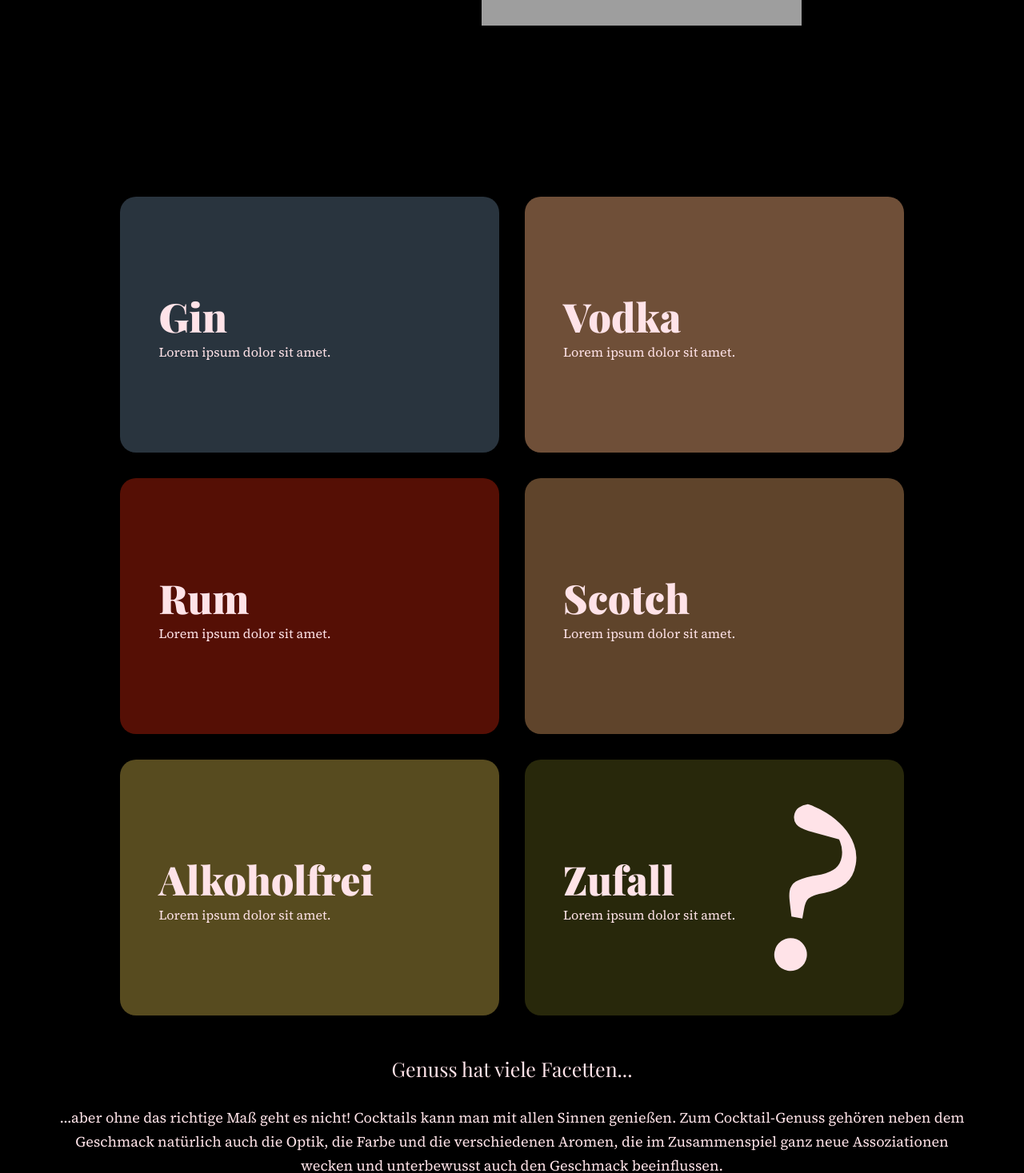
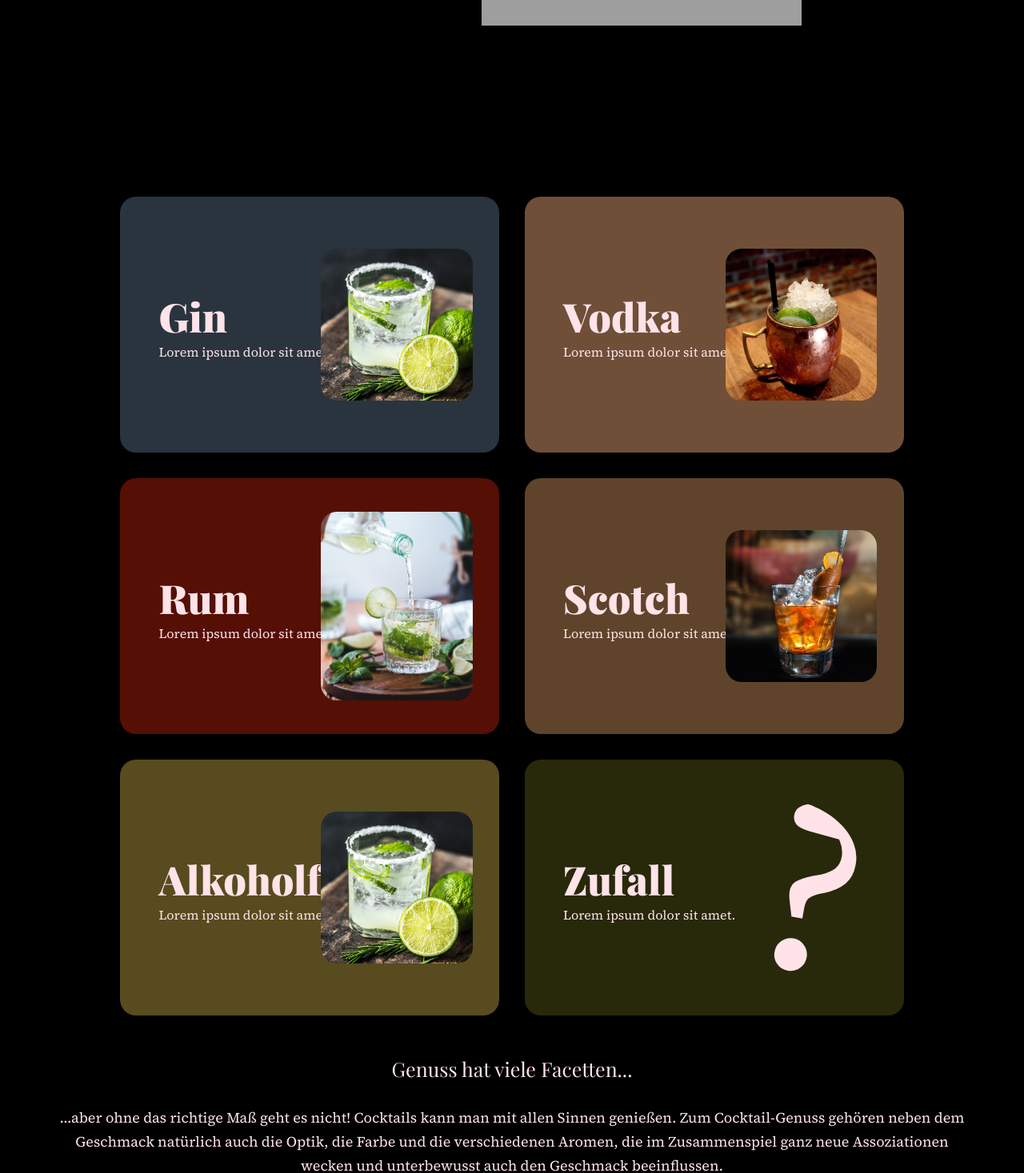
Before and after one commit to AdrSpeer/CocktailApp, a React (Vite) app: page / in a window 1280 px wide. Shown: the part 554-2021 px from the top of the page at 80% size. Built offline with nearby package versions, Linux system fonts and the light colour scheme; grey boxes are pictures that could not be loaded.

Commit message:
Home_Picture

```diff
--- a/src/pages/Home/Home.css
+++ b/src/pages/Home/Home.css
@@ -19,6 +19,13 @@
   flex-direction: column;
   justify-content: center;
   padding-left: 3rem;
+  position: relative;
+}
+.filter img {
+  width: 40%;
+  position: absolute;
+  border-radius: 20px;
+  right: 7%;
 }
 .filter h2 {
   font-size: 50px;
--- a/src/pages/Home/Home.jsx
+++ b/src/pages/Home/Home.jsx
@@ -12,30 +12,35 @@ const Home = () => {
           <div className="filter background-1">
             <h2>Gin</h2>
             <p>Lorem ipsum dolor sit amet.</p>
+            <img src="../../../public/svg/Gin.jpg" alt="" />
           </div>
         </Link>
         <Link to={`/types/vodka`}>
           <div className="filter background-2">
             <h2>Vodka</h2>
             <p>Lorem ipsum dolor sit amet.</p>
+            <img src="../../../public/svg/vodka.jpg" alt="" />
           </div>
         </Link>
         <Link to={`/types/rum`}>
           <div className="filter background-3">
             <h2>Rum</h2>
             <p>Lorem ipsum dolor sit amet.</p>
+            <img src="../../../public/svg/rum2.avif" alt="" />
           </div>
         </Link>
         <Link to={`/types/scotch`}>
           <div className="filter background-4">
             <h2>Scotch</h2>
             <p>Lorem ipsum dolor sit amet.</p>
+            <img src="../../../public/svg/scotch.jpg" alt="" />
           </div>
         </Link>
-        <Link to={`/types/Non_Alcoholic`}>
+        <Link to={`/types/non-alcoholic`}>
           <div className="filter background-5">
             <h2>Alkoholfrei</h2>
             <p>Lorem ipsum dolor sit amet.</p>
+            <img src="../../../public/svg/Gin.jpg" alt="" />
           </div>
         </Link>
         <div className="filter background-6" onClick={"filler"}>
```
Also changed, not shown: public/svg/rum2.avif (added), public/svg/rum3.avif (added).
